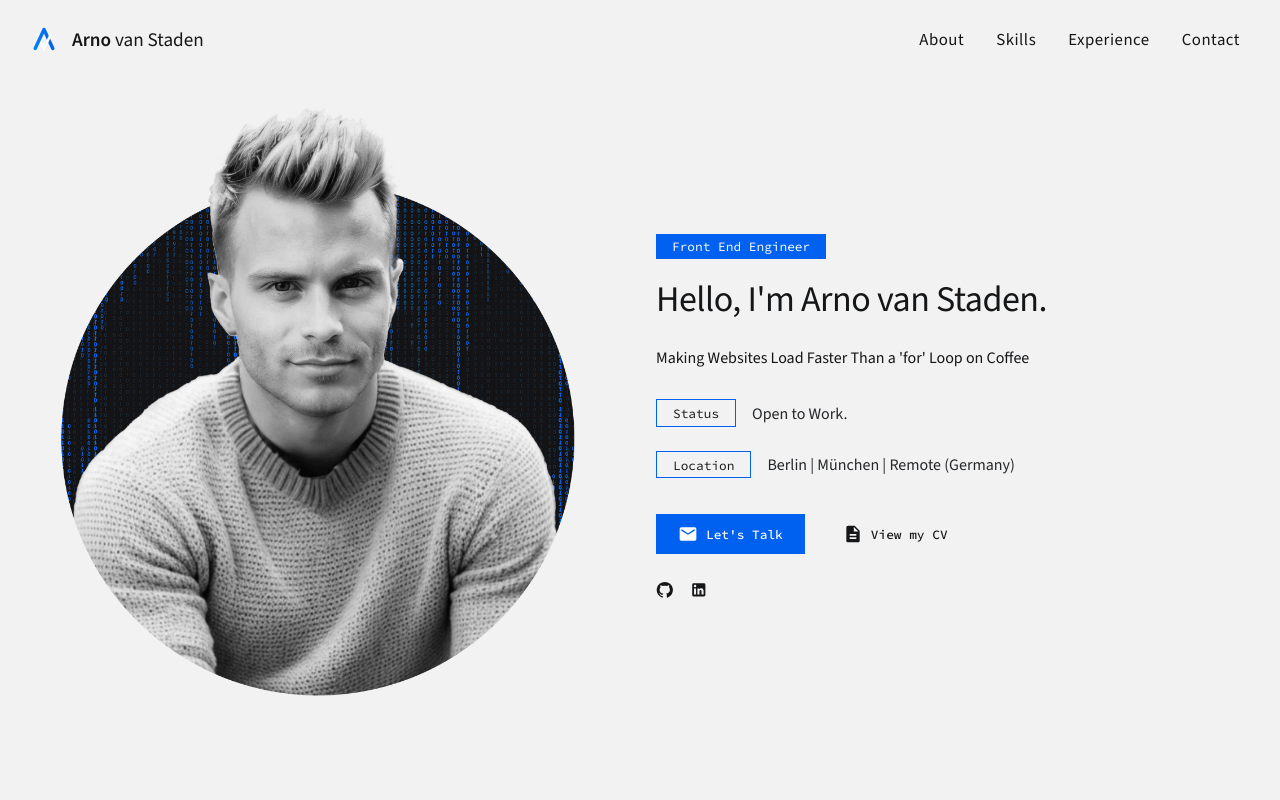
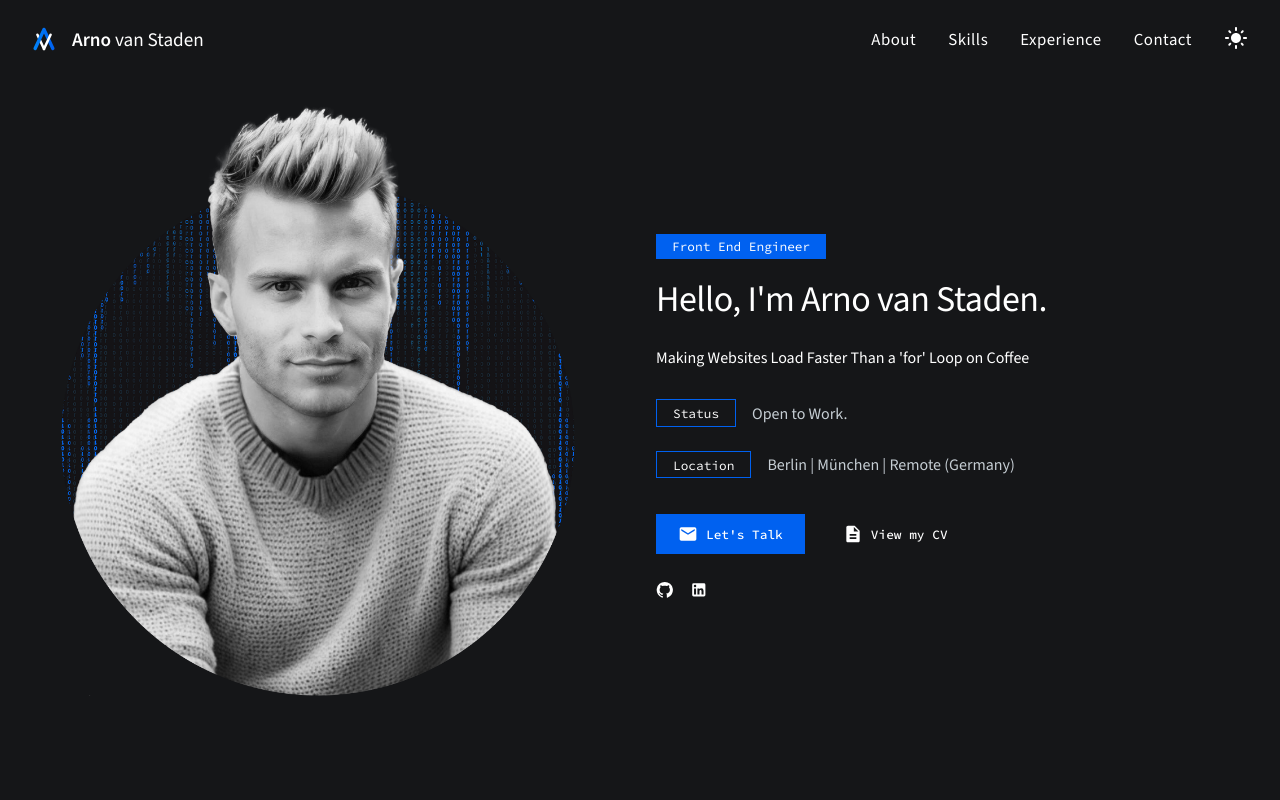
Before and after one commit to arnovanstaden/ArnovS, a Next.js app: page / in a window 1280 px wide. Shown: the top 800 px of the page. Built offline with nearby package versions, Linux system fonts and the light colour scheme.

Commit message:
add theme context

```diff
--- a/src/app/layout.tsx
+++ b/src/app/layout.tsx
@@ -6,6 +6,7 @@ import { Source_Code_Pro, Source_Sans_3 } from 'next/font/google';
 import Footer from '@components/layout/Footer/Footer';
 import Header from '@components/layout/Header/Header';
 import ToolTip from '@components/system/display/ToolTip';
+import { ThemeProvider } from '@context/theme';
 
 const sourceCodePro = Source_Code_Pro({
   subsets: ['latin'],
@@ -35,8 +36,10 @@ const fontClasses = classNames(
 
 const RootLayout = ({ children }: { children: React.ReactNode }): JSX.Element => (
   <html lang="en" className={fontClasses}>
-    <body data-theme="light">
-      <Header />
+    <body>
+      <ThemeProvider>
+        <Header />
+      </ThemeProvider>
       {children}
       <Footer />
       <ToolTip />
--- a/src/components/layout/Header/Header.tsx
+++ b/src/components/layout/Header/Header.tsx
@@ -1,5 +1,6 @@
 import MobileNav from './MobileNav';
 import NavList from './NavList';
+import ThemeToggle from './ThemeToggle';
 import styles from './styles.module.scss';
 import Link from 'next/link';
 
@@ -14,6 +15,7 @@ const Header = (): JSX.Element => (
     </Link>
     <nav className={styles.desktopNav}>
       <NavList />
+      <ThemeToggle />
     </nav>
     <MobileNav />
   </header>
--- a/src/components/layout/Header/MobileNav/index.tsx
+++ b/src/components/layout/Header/MobileNav/index.tsx
@@ -7,6 +7,7 @@ import styles from './styles.module.scss';
 import MenuIcon from '@mui/icons-material/Menu';
 import classNames from 'classnames';
 import CloseIcon from '@mui/icons-material/Close';
+import ThemeToggle from '../ThemeToggle';
 
 const MobileNav = (): JSX.Element | null => {
   const [open, setOpen] = useState(false);
@@ -33,6 +34,8 @@ const MobileNav = (): JSX.Element | null => {
       />
       <div className={styles.drawer}>
         <div className={styles.menu}>
+          <div className={styles.top}>
+            <ThemeToggle />
             <button
               className={styles.closeButton}
               onClick={() => handleNavToggle()}
@@ -40,6 +43,7 @@ const MobileNav = (): JSX.Element | null => {
             >
               <CloseIcon />
             </button>
+          </div>
           <i className={`icon-clear ${styles.close}`} onClick={() => handleNavToggle()} />
           <NavList onClick={handleNavToggle} />
           <Social className={styles.social} />
--- a/src/components/layout/Header/MobileNav/styles.module.scss
+++ b/src/components/layout/Header/MobileNav/styles.module.scss
@@ -76,14 +76,20 @@
         }
       }
 
-      .closeButton {
-        @include reset-button;
-        font-size: 1.5rem;
-        color: $colour-font-primary;
+      .top {
         position: absolute;
         top: 1rem;
-        right: 1rem;
-        padding: 1rem;
+        display: flex;
+        justify-content: space-between;
+        align-items: center;
+        padding: 1rem 1.5rem;
+        width: 100%;
+
+        .closeButton {
+          @include reset-button;
+          font-size: 1.5rem;
+          color: $colour-font-primary;
+        }
       }
     }
   }
--- a/src/components/layout/Header/NavList/index.tsx
+++ b/src/components/layout/Header/NavList/index.tsx
@@ -1,6 +1,6 @@
 'use client';
 
-import useScrollToElement from 'src/hooks/ui';
+import useScrollToElement from '@hooks/ui';
 import styles from './styles.module.scss';
 
 const NavList = ({ onClick }: { onClick?: () => void }): JSX.Element => {
--- a/src/components/layout/Header/NavList/styles.module.scss
+++ b/src/components/layout/Header/NavList/styles.module.scss
@@ -1,5 +1,6 @@
 .NavList {
   display: flex;
+  align-items: center;
   gap: 1rem;
   @include resetList;
 
--- /dev/null
+++ b/src/components/layout/Header/ThemeToggle/index.tsx
@@ -0,0 +1,19 @@
+'use client';
+
+import styles from './styles.module.scss';
+import { useTheme } from '@context/theme';
+import DarkModeIcon from '@mui/icons-material/DarkMode';
+import LightModeIcon from '@mui/icons-material/LightMode';
+
+const ThemeToggle = (): React.ReactElement | null => {
+  const { theme, toggleTheme } = useTheme();
+  const icon = theme === 'dark' ? <LightModeIcon /> : <DarkModeIcon />;
+
+  return (
+    <button onClick={toggleTheme} className={styles.ThemeToggle}>
+      {icon}
+    </button>
+  );
+};
+
+export default ThemeToggle;
--- /dev/null
+++ b/src/components/layout/Header/ThemeToggle/styles.module.scss
@@ -0,0 +1,10 @@
+.ThemeToggle {
+  @include reset-button;
+  // margin-left: 2rem;
+  color: $colour-font-primary;
+  transition: 0.3s ease-in-out;
+
+  &:hover {
+    color: $colour-accent-blue;
+  }
+}
--- a/src/components/layout/Header/styles.module.scss
+++ b/src/components/layout/Header/styles.module.scss
@@ -34,6 +34,7 @@
     display: flex;
     justify-content: flex-end;
     align-items: center;
+    gap: 1.5rem;
   }
 
   @media (max-width: $breakpoint-md) {
--- /dev/null
+++ b/src/context/theme.tsx
@@ -0,0 +1,50 @@
+'use client';
+
+import React, { createContext, useContext, useState, useEffect } from 'react';
+
+type Theme = 'light' | 'dark';
+
+interface ThemeContextProps {
+  theme: Theme;
+  toggleTheme: () => void;
+}
+
+const defaultTheme: Theme = 'dark';
+
+const ThemeContext = createContext<ThemeContextProps | undefined>(undefined);
+
+export const ThemeProvider = ({ children }: { children: React.ReactNode }): React.ReactNode => {
+  const [theme, setTheme] = useState<Theme>(defaultTheme); // Default theme
+
+  // Load preferred theme
+  useEffect(() => {
+    const storedTheme = localStorage.getItem('theme') as Theme;
+    if (storedTheme) {
+      setTheme(storedTheme);
+      document.body.setAttribute('data-theme', storedTheme);
+    }
+  }, []);
+
+  const toggleTheme = () => setTheme((prevTheme) => {
+    const newTheme = prevTheme === 'light' ? 'dark' : 'light';
+    document.body.setAttribute('data-theme', newTheme);
+    localStorage.setItem('theme', newTheme);
+    return newTheme;
+  });
+
+  return (
+    <ThemeContext.Provider value={{
+      theme,
+      toggleTheme,
+    }}
+    >
+      {children}
+    </ThemeContext.Provider>
+  );
+};
+
+export const useTheme = (): ThemeContextProps => {
+  const context = useContext(ThemeContext);
+  if (!context) throw new Error('useTheme must be used within a ThemeProvider');
+  return context;
+};
--- a/src/styles/global.scss
+++ b/src/styles/global.scss
@@ -19,7 +19,6 @@
 html {
   font-display: swap;
   scroll-behavior: smooth;
-
 }
 
 body {
@@ -34,6 +33,8 @@ body {
   overflow-x: hidden;
   height: 100vh;
   width: 100vw;
+  transition: background-color 0.8s ease-in-out;
+  transition: color 0.8s ease-in-out;
 
   &.noScroll {
     overflow-y: hidden;
```
Also changed, not shown: tsconfig.json (+9 -1 lines). Lines whose indentation alone changed are shown as unchanged.
